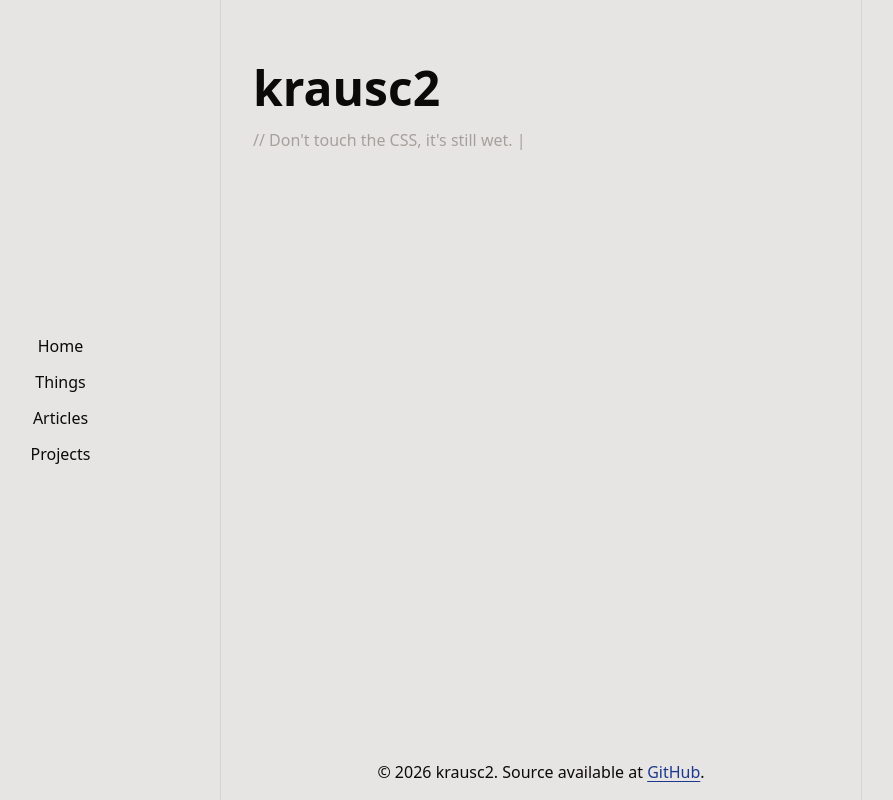
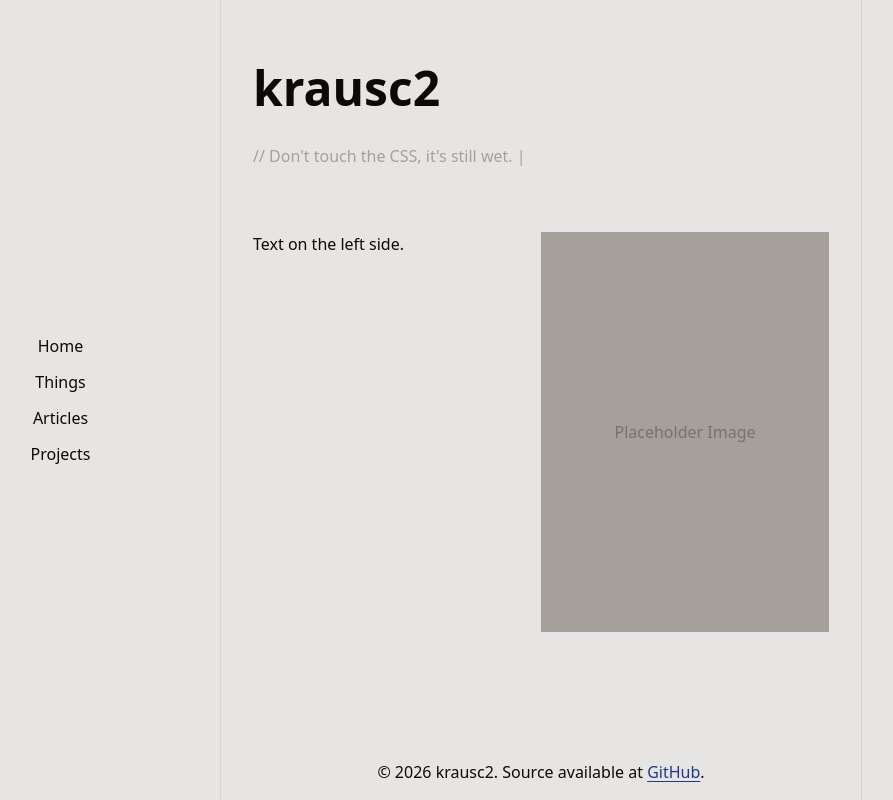
Before and after one commit to krausc2/kc2.dev, a SvelteKit app: page / in a window 1280 px wide. Shown: the whole page, without its empty margins (99-992 px from the left). Built offline with nearby package versions, Linux system fonts and the light colour scheme.

Commit message:
feat: add placeholder for hero element

```diff
--- a/src/routes/+page.svelte
+++ b/src/routes/+page.svelte
@@ -17,9 +17,16 @@
 	};
 </script>
 
-<div class="flex flex-col pt-16 gap-4 px-8">
+<div class="flex flex-col pt-16 gap-8 px-8">
 	<p class="text-5xl font-bold">krausc2</p>
 	<p class="text-stone-400">// {@html splash()} <span class="cursor">|</span></p>
+
+	<div class="grid grid-cols-2 mt-8">
+		<p>Text on the left side.</p>
+		<div class="bg-stone-400 min-h-100 flex items-center justify-center">
+			<p class="text-stone-500">Placeholder Image</p>
+		</div>
+	</div>
 </div>
 
 <style>
```
